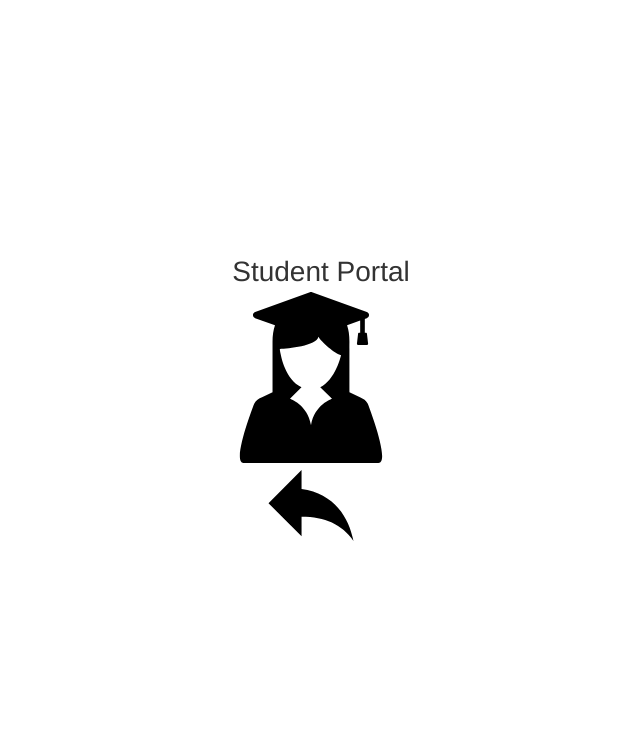
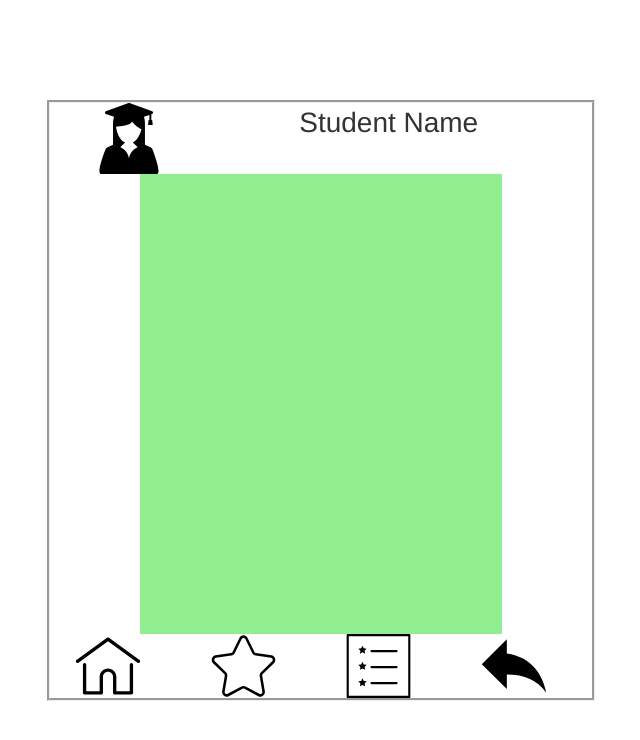
Before and after one commit to stw1/class_zoo, a website: page builds/development/index.html in a window 1280 px wide. Both pictures are taken after a click on the picture 352 px from the left and 380 px from the top of the page. Shown: the whole page, without its empty margins (319-959 px from the left). Drawn offline with nearby package versions, Linux system fonts and the light colour scheme.

Commit message:
student portal

```diff
--- a/builds/development/index.html
+++ b/builds/development/index.html
@@ -90,20 +90,40 @@
     <div id="student_page" class="container-fluid container-table" style="display:none">
         <div class="row vertical-center-row">
             <div class="text-center col-6 animated fadeIn">
-                <div class="container-fluid">
+                <div class="container-fluid" style="border-style: groove">
+                    <!--Student Info-->
                     <div class="row">
-                        <div class="col-md-12">
-                            <div class="big_font">Student Portal</div>
+                        <div class="col-md-3">
+                            <img id="student_icon" src="images/student.svg" alt="Student" style="width:128px;height:71px;">
+                        </div>
+                        <div class="col-md-9">
+                            <div class="big_font">Student Name</div>
                         </div>
                     </div>
+                    <!--Avatar-->
+                    <div class="row">
+
+                        <div class="col-md-2">
+                        </div>
+                        <div class="col-md-8" style="background-color: lightgreen">
+                            <br><br><br><br><br><br><br><br><br><br><br><br><br><br><br><br><br><br><br><br><br><br><br>
+                        </div>
+                         <div class="col-md-2">
+                        </div>
+                    </div>
+                    <!--Menu bar   -->
                     <div class="row">
                         <div class="col-md-3">
-                            <img id="student_icon" src="images/student.svg" alt="Student" style="width:228px;height:171px;">
+                            <img id="back_icon3" class="img_outline" src="images/home.svg" alt="Back" style="width:85.5px;height:64px;">
                         </div>
-                    </div>
-                    <div class="row">
-                        <div class="col-md-12">
-                            <img id="back_icon2" class="img_outline" src="images/back-arrow.svg" alt="Back" style="width:114px;height:85px;">
+                        <div class="col-md-3">
+                            <img id="back_icon3" class="img_outline" src="images/star.svg" alt="Back" style="width:85.5px;height:64px;">
+                        </div>
+                        <div class="col-md-3">
+                            <img id="back_icon3" class="img_outline" src="images/list.svg" alt="Back" style="width:85.4px;height:64px;">
+                        </div>
+                        <div class="col-md-3">
+                            <img id="back_icon3" class="img_outline" src="images/back-arrow.svg" alt="Back" style="width:85.4px;height:64px;">
                         </div>
                     </div>
                 </div>
@@ -137,6 +157,7 @@
                             <img id="teacher_icon" src="images/teacher.svg" alt="Teacher" style="width:228px;height:171px;">
                         </div>
                     </div>
+                    <!--Menu bar   -->
                     <div class="row">
                         <div class="col-md-3">
                             <img id="back_icon3" class="img_outline" src="images/home.svg" alt="Back" style="width:85.5px;height:64px;">
```
